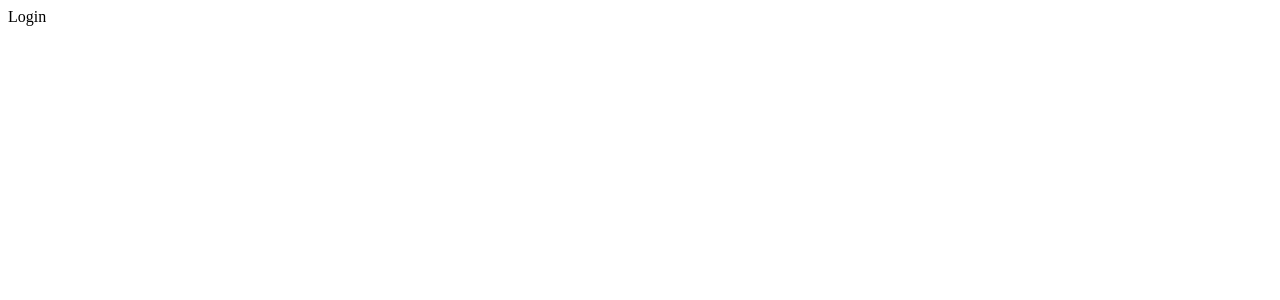
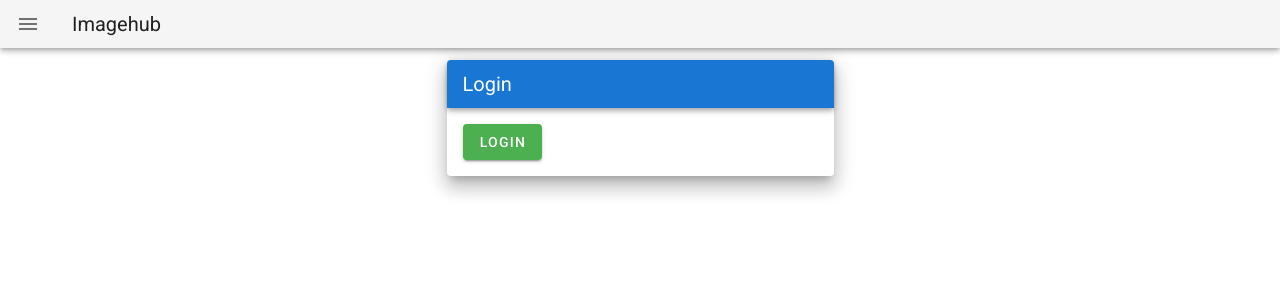
Before and after one commit to aaronrancsik/nszam_client, a Nuxt app: page /login in a window 1280 px wide. Shown: the top 300 px of the page. Built offline with nearby package versions, Linux system fonts and the light colour scheme.

Commit message:
initial ui

```diff
--- /dev/null
+++ b/components/LoginForm.vue
@@ -0,0 +1,23 @@
+<template>
+
+  <v-card class="elevation-12">
+    <v-toolbar dark color="primary" dense>
+      <v-toolbar-title>Login</v-toolbar-title>
+    </v-toolbar>
+    <v-card-text>
+      <v-form>
+        <v-btn color="success">Login</v-btn>
+      </v-form>
+    </v-card-text>
+  </v-card>
+</template>
+
+<script>
+  export default {
+
+  }
+</script>
+
+<style lang="scss" scoped>
+
+</style>
--- a/layouts/default.vue
+++ b/layouts/default.vue
@@ -1,8 +1,63 @@
 <template>
   <div>
-    <Nuxt />
+    <v-app>
+      <v-container >
+        <v-app-bar app dense>
+          <v-app-bar-nav-icon @click="drawer = true"></v-app-bar-nav-icon>
+          <v-toolbar-title>Imagehub</v-toolbar-title>
+        </v-app-bar>
+        <v-navigation-drawer
+          v-model="drawer"
+          absolute
+          temporary
+        >
+          <v-list
+            nav
+            dense
+          >
+            <v-list-item-group
+              v-model="group"
+              active-class="deep-purple--text text--accent-4"
+            >
+              <v-list-item to="/">
+                <v-list-item-icon>
+                  <v-icon>mdi-home</v-icon>
+                </v-list-item-icon>
+                <v-list-item-title>Home</v-list-item-title>
+              </v-list-item>
+              <v-list-item to="/login">
+                <v-list-item-icon>
+                  <v-icon>mdi-login</v-icon>
+                </v-list-item-icon>
+                <v-list-item-title>Home</v-list-item-title>
+              </v-list-item>
+
+
+
+              <v-list-item to="/profile">
+                <v-list-item-icon>
+                  <v-icon>mdi-account</v-icon>
+                </v-list-item-icon>
+                <v-list-item-title>Account</v-list-item-title>
+              </v-list-item>
+
+            </v-list-item-group>
+          </v-list>
+        </v-navigation-drawer>
+        <v-main>
+          <Nuxt />
+        </v-main>
+      </v-container>
+    </v-app>
   </div>
 </template>
-
+<script>
+  export default {
+    data: () => ({
+      drawer: false,
+      group: null,
+    }),
+  }
+</script>
 <style>
 </style>
--- a/nuxt.config.js
+++ b/nuxt.config.js
@@ -28,7 +28,12 @@ export default {
 
   // Modules for dev and build (recommended) (https://go.nuxtjs.dev/config-modules)
   buildModules: [
+    '@nuxtjs/vuetify',
   ],
+
+  vuetify:{
+
+  },
 
   // Modules (https://go.nuxtjs.dev/config-modules)
   modules: [
--- a/package.json
+++ b/package.json
@@ -13,5 +13,8 @@
     "core-js": "^3.6.5",
     "nuxt": "^2.14.5"
   },
-  "devDependencies": {}
+  "devDependencies": {
+    "@nuxt/types": "^2.14.6",
+    "@nuxtjs/vuetify": "^1.11.2"
+  }
 }
--- a/pages/login/index.vue
+++ b/pages/login/index.vue
@@ -1,6 +1,10 @@
 <template>
   <div>
-    Login
+   <v-layout align-center justify-center>
+        <v-flex xs12 sm8 md4>
+          <login-form />
+        </v-flex>
+   </v-layout>
   </div>
 </template>
 
--- /dev/null
+++ b/pages/profile/index.vue
@@ -0,0 +1,15 @@
+<template>
+  <div>
+    Profile
+  </div>
+</template>
+
+<script>
+  export default {
+
+  }
+</script>
+
+<style lang="scss" scoped>
+
+</style>
--- a/pages/register/index.vue
+++ b/pages/register/index.vue
@@ -14,21 +14,21 @@
   export default {
     data(){
       return{
-        valt:0
+        valt: 0
       }
     },
     fetch(){
 
     },
-    async asyncData(){
-    }
-    ,
+    async asyncData({store}){
+     list: store.state.counter.toString()
+    },
     methods:{
       inc(){
         this.$store.commit('increment')
       },
       inc2(){
-        this.valt++
+         this.valt++
       }
 
     },
```
Also changed, not shown: 1 other file (tests, documents, lock files or other folders).
